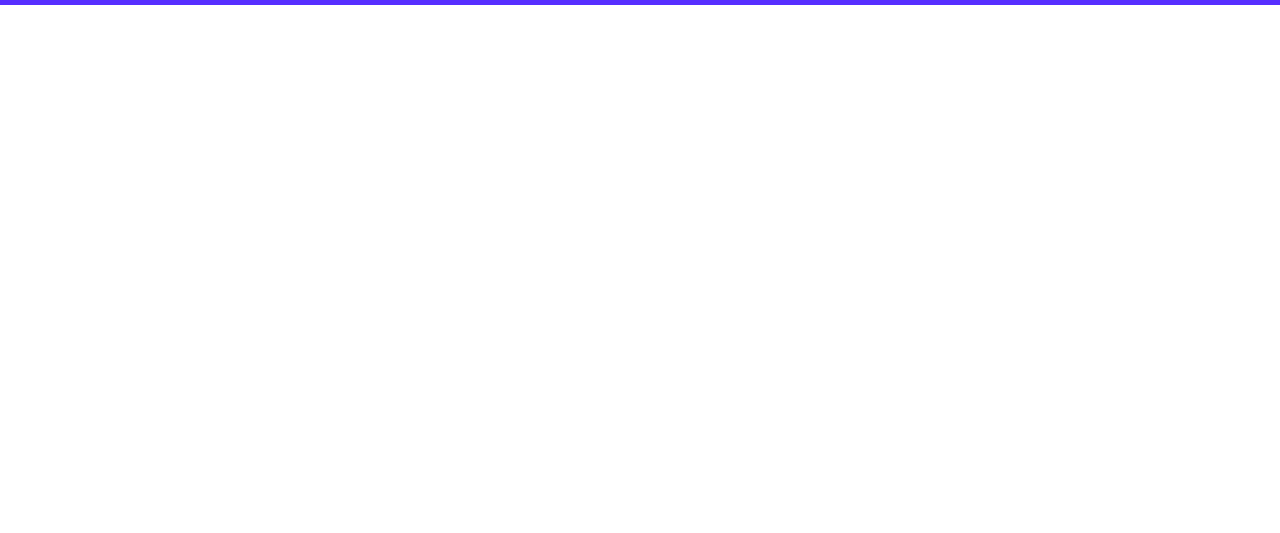
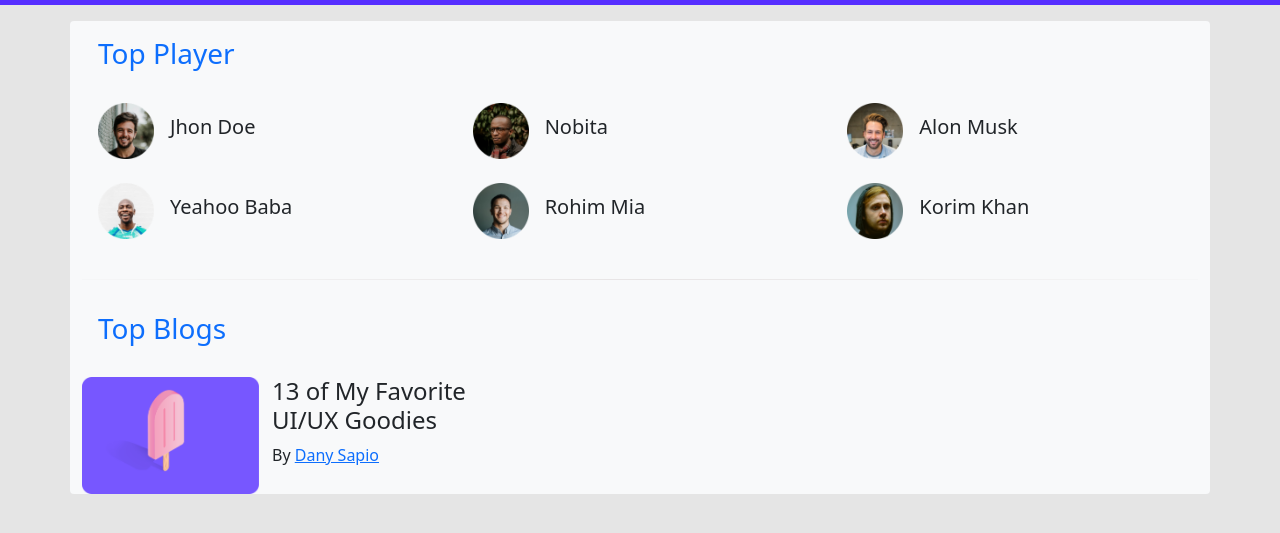
Before and after one commit to EmtiazHossainE2/leader-board-using-b5, a plain HTML site: page index.html in a window 1280 px wide. Shown: the part 79-612 px from the top of the page. Drawn offline with nearby package versions, Linux system fonts and the light colour scheme.

Commit message:
top players added

```diff
--- a/index.html
+++ b/index.html
@@ -12,7 +12,7 @@
     <link rel="shortcut icon" href="images/icons/logo.png" type="image/x-icon">
 
 </head>
-<body>
+<body style="background-color: #E5E5E5;">
     <!-- navigation area  -->
     <header >
         <nav class=" navbar navbar-expand-lg navbar-dark" style="background-color: #562EFF; " >
@@ -42,8 +42,69 @@
                     </li>
                 </div>
             </div>
-          </nav>
+        </nav>
     </header>
+    <section>
+        <div class="container my-3 bg-light rounded">
+            <!-- top players  -->
+            <div class="">
+                <h3 class="text-primary py-3 m-3">Top Player</h3>
+                <div class="row gy-4 pb-4 ps-3">
+                    <div class="col-lg-4 col-md-6 col-sm-12 d-flex align-items-center">
+                        <img  width="56" height="56" src="images/players/player-1.png" alt="">
+                        <h5 class="ms-3">Jhon Doe</h5>
+                    </div>
+                    <div class="col-lg-4 col-md-6 col-sm-12 d-flex align-items-center">
+                        <img  width="56" height="56" src="images/players/player-2.png" alt="">
+                        <h5 class="ms-3">Nobita</h5>
+                    </div>
+                    <div class="col-lg-4 col-md-6 col-sm-12 d-flex align-items-center">
+                        <img  width="56" height="56" src="images/players/player-3.png" alt="">
+                        <h5 class="ms-3">Alon Musk</h5>
+                    </div>
+                    <div class="col-lg-4 col-md-6 col-sm-12 d-flex align-items-center">
+                        <img  width="56" height="56" src="images/players/player-4.png" alt="">
+                        <h5 class="ms-3">Yeahoo Baba</h5>
+                    </div>
+                    <div class="col-lg-4 col-md-6 col-sm-12 d-flex align-items-center">
+                        <img  width="56" height="56" src="images/players/player-5.png" alt="">
+                        <h5 class="ms-3">Rohim Mia</h5>
+                    </div>
+                    <div class="col-lg-4 col-md-6 col-sm-12 d-flex align-items-center">
+                        <img  width="56" height="56" src="images/players/player-6.png" alt="">
+                        <h5 class="ms-3">Korim Khan</h5>
+                    </div>
+                </div>
+            </div>
+            <hr style="border: 0;
+                height: 1px;
+                background-image: -webkit-linear-gradient(left, #f0f0f0, #b8aaaa, #f0f0f0);
+                background-image: -moz-linear-gradient(left, #f0f0f0, #8c8b8b, #f0f0f0);
+                background-image: -ms-linear-gradient(left, #f0f0f0, #8c8b8b, #f0f0f0);
+                background-image: -o-linear-gradient(left, #f0f0f0, #8c8b8b, #f0f0f0);">
+            <!-- top players end   -->
+            <!-- top blogs start -->
+            <div>
+                <h3 class="text-primary py-3 m-3">Top Blogs</h3>
+                <div class="row">
+                    <div class="col-lg-6">
+                        <div class="row">
+                            <div class="col-lg-4">
+                                <img  width="177" height="117"  src="images/blogs/blog-1.png" alt="">
+                            </div>
+                            <div class="col-lg-8">
+                                <h4>13 of My Favorite <br> UI/UX Goodies</h4>
+                                <span> By <a href="#">Dany Sapio</a></span>
+                            </div>
+
+                        </div>
+                    </div>
+                </div>
+            </div>
+            <!-- top blogs end -->
+
+        </div>
+    </section>
 
 
 
```
